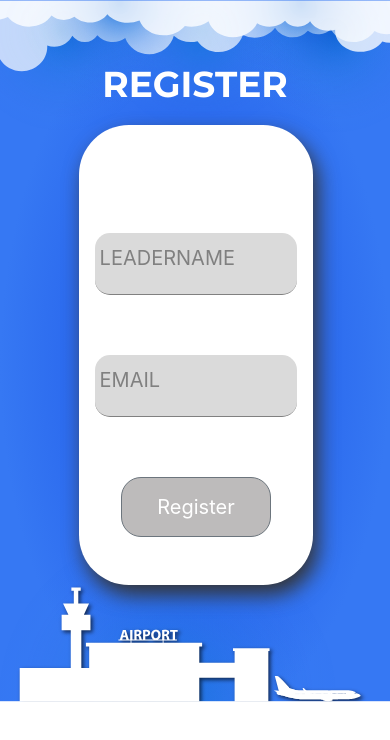
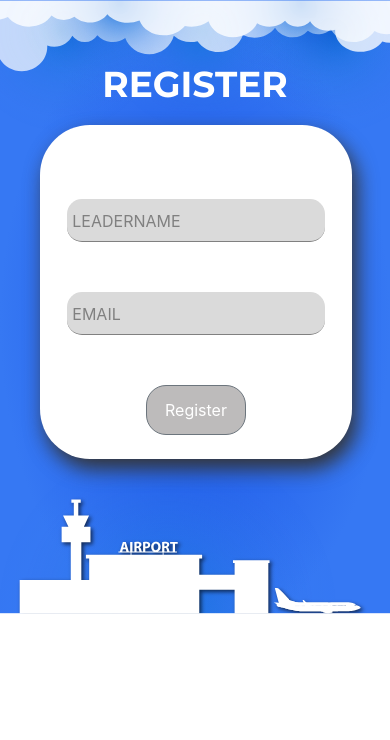
Before and after one commit to kunjan2505/Cultrang-2021, a React (Create React App) app: page /registration/brushhour in a window 390 px wide. Shown: the top 740 px of the page. Built offline with nearby package versions, Linux system fonts and the light colour scheme; a web font is replaced by a local one.

Commit message:
added regiser routes

```diff
--- a/src/App.css
+++ b/src/App.css
@@ -1,8 +1,11 @@
+.home-page {
+	height: 100vh;
+}
 .App {
   text-align: center;
-  overflow: hidden;
+	overflow: hidden;
+  overflow-y: scroll;
+	height: 100vh;
+	scroll-snap-type: y mandatory;
+	position: relative;
 }
-
-.home-page{
-  height: 100vh;
-}
--- a/src/components/formInput/formInput.scss
+++ b/src/components/formInput/formInput.scss
@@ -46,3 +46,14 @@ $main-color: black;
         }
     }
 }
+@media only screen and (max-width: 720px) {
+    .form-input{
+        font-size: 14px !important;
+        padding: 10px 10px 10px 5px !important;
+        margin: 30px 0 !important;
+    }.form-input-label {
+        font-size: 16px !important;
+    }.group{
+        margin: 50px 0 !important;
+    }
+}
--- a/src/pages/Events/EventPage.css
+++ b/src/pages/Events/EventPage.css
@@ -3,14 +3,16 @@
 
 .event {
     background: radial-gradient(farthest-side, #d9605c, #c05930);
-    height: 100vh;
+    /* height: 100vh; */
     position: relative;
 
 }
 .event-vector {
     position: absolute;
 }
-
+a{
+    color: black;
+}
 .event-poster {
     position: relative;
     width: 24vw;
--- a/src/pages/Events/EventPage.js
+++ b/src/pages/Events/EventPage.js
@@ -60,9 +60,11 @@ function EventPage() {
 							<p className='eventDetailText'>{event.eventDetails}</p>
 							<p className='eventDeadlineText'>Deadline: {event.deadline}</p>
 						</div>
-						<div className='register-button'>
-							<p className='register-text'>REGISTER</p>
-						</div>
+						<Link to={`/registration/${id}`}>
+							<div className='register-button'>
+								<p className='register-text'>REGISTER</p>
+							</div>
+						</Link>
 					</div>
 				</div>
 			)}
@@ -101,19 +103,9 @@ function EventPage() {
 						</div>
 						<div className='register-button'>
 							<Link to={`/registration/${id}`}>
-								<button
-									style={{
-										fontSize: '20px',
-										fontWeight: 'bold',
-										margin: '0px',
-										transform: 'translate(1px)',
-									}}
-									onClick={() => {
-										console.log('click');
-									}}
-								>
+								<p style={{ fontSize: '20px', fontWeight: 'bold', margin: '0px' }}>
 									REGISTER
-								</button>
+								</p>
 							</Link>
 						</div>
 					</div>
--- a/src/pages/Events/Events.css
+++ b/src/pages/Events/Events.css
@@ -3,6 +3,7 @@
     background: radial-gradient(farthest-side, #E6703E, #c05930);
     height: 100vh;
     position: relative;
+    scroll-snap-align: start;
 
 }
 
--- a/src/pages/about-us/aboutUs.css
+++ b/src/pages/about-us/aboutUs.css
@@ -6,11 +6,15 @@
 	display: flex;
 	justify-content: center;
 	flex-direction: column;
+	scroll-snap-align: start;
+}
+.aboutusClouds{
+	top: 0;
 }
 .about-us {
 	display: flex;
 	justify-content: center;
-	margin-top: -38vw;
+	margin-top: -40vw;
 }
 .content-div {
 	width: 100%;
@@ -62,7 +66,7 @@
 	margin-top: -53vw;
 }
 .heading-container1 {
-	margin-top: 5rem;
+	margin-top: 4rem;
 }
 .heading-container2 {
 	display: none;
--- a/src/pages/about-us/aboutUs.jsx
+++ b/src/pages/about-us/aboutUs.jsx
@@ -57,28 +57,30 @@ const AboutUs = () => {
 					<div className='contents'>
 						<div className='content-dark'>
 							<div className='content1'>
-								<p className='regrets'>
-									IIT Goa, into its 5th year of existence only has already grown to be a
-									much sought-after institution for engineering students and a
-									melting-pot of ideas.We are nestled into the vast and beautiful expanse
-									of GEC campus in Farmagudi, Goa with a vibrant population of over three
-									thousand students and five hundred faculty members and staffs. While we
-									strive to achieve excellence in academic endeavors, we are certainly
-									touched and influenced by the rich and unique culture of Goa which is
-									exactly what we want to celebrate through the Cultural fest of IIT Goa,
-									Cult Rang. CultRang is a celebration of the massive diversity that
-									characterises our country. sIt aims at instilling a sense of collective
-									engagement by encouraging participation from several institutes all
-									across the country. It consists of exciting events, competitions and
-									workshops featuring experts in related fields, focusing on domains of
-									performing arts that recognise the role of various cultures in our
-									everyday indulgences.
-								</p>
+								<div>
+									<p className='regrets'>
+										IIT Goa, into its 5th year of existence only has already grown to be a
+										much sought-after institution for engineering students and a
+										melting-pot of ideas.We are nestled into the vast and beautiful
+										expanse of GEC campus in Farmagudi, Goa with a vibrant population of
+										over three thousand students and five hundred faculty members and
+										staffs. While we strive to achieve excellence in academic endeavors,
+										we are certainly touched and influenced by the rich and unique culture
+										of Goa which is exactly what we want to celebrate through the Cultural
+										fest of IIT Goa, Cult Rang. CultRang is a celebration of the massive
+										diversity that characterises our country. sIt aims at instilling a
+										sense of collective engagement by encouraging participation from
+										several institutes all across the country. It consists of exciting
+										events, competitions and workshops featuring experts in related
+										fields, focusing on domains of performing arts that recognise the role
+										of various cultures in our everyday indulgences.
+									</p>
+								</div>
 								{/* <div style={{backgroundColor: 'white', width: '100%', height: '1rem', position: 'fixed', bottom: '0' }}></div> */}
 							</div>
 						</div>
 					</div>
-					<div className='slider-div' >
+					<div className='slider-div'>
 						<Slider {...settings}>
 							{IMAGE_URL.map((url) => (
 								<div>
--- a/src/pages/register/register.css
+++ b/src/pages/register/register.css
@@ -34,7 +34,6 @@
 	background-color: rgb(189, 187, 187);
 	width: 150px;
 	height: 60px;
-	font-size: medium;
 	border-radius: 20px;
 	font-size: 20px;
 }
@@ -50,13 +49,17 @@
 		margin-top: -40vw
 	}.register-div{
 		margin-top: 0;
-	}.register-div{
-		width: 60vw;
+		width: 80vw;
+		padding: 1.5rem 7vw 1.5rem 7vw;
 	}.bbuilding {
 		width: 200vw;
-		margin-top: -75vw;
+		margin-top: -65vw;
 		margin-left:100vw;
 	}.headingReg{
 		font-size: 36px;
+	}.btn-secondary {
+		width: 100px;
+		height: 50px;
+		font-size: 16px
 	}
 }
--- a/src/pages/register/register.jsx
+++ b/src/pages/register/register.jsx
@@ -19,11 +19,11 @@ const Register = () => {
 	const handleSubmit = async () => {
 		const newUser = {
 			name: leaderName,
-			email: email
+			mail: email
 		}
 		try {
 			if (validator.isEmail(email)) {
-				const res = await axios.post(`/comp/${id}`, newUser);
+				const res = await axios.post(`http://18.224.35.78:3000/comps/${id}`, newUser);
 				if (res.data.success) {
 					message.success('Registration Successful!');
 					history.push('/');
@@ -34,7 +34,7 @@ const Register = () => {
 				message.warning('Please enter a valid email', 1)
 			}
 		} catch (err) {
-			message.error(err.response.data);
+			message.error(err.response);
 		}
 	};
 	console.log(id)
```
